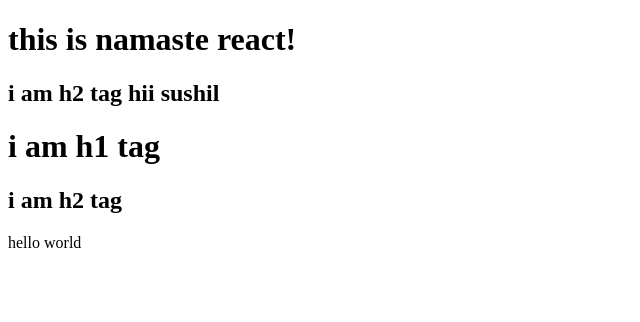
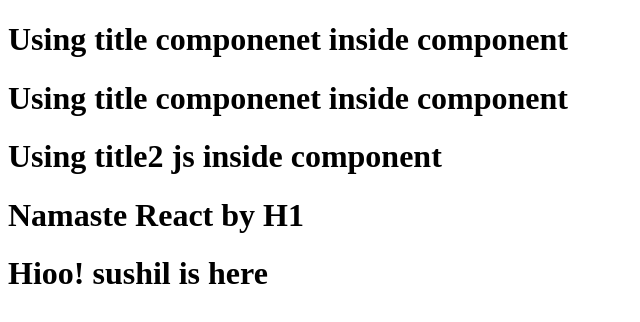
Before and after one commit to Sushilkushwah14/NamasteReact8-3-24, a React app: page / in a window 1280 px wide. Shown: the whole page, without its empty margins (0-640 px from the left). Built offline with nearby package versions, Linux system fonts and the light colour scheme.

Commit message:
learn components and jsx

```diff
--- a/App.js
+++ b/App.js
@@ -1,20 +1,37 @@
 import React from "react";
 import ReactDOM from "react-dom/client";
 
+// const heading=React.createElement(
+//     "h1",{id:"heading"},
+//     "namaste react"
+// )
+// console.log(heading);
 
+//they are same
 
-const parent=React.createElement("div",{id:"parent"},[
-    React.createElement("div",{id:"child"},[
-        React.createElement("h1",{},"this is namaste react!"),
-        React.createElement("h2",{},"i am h2 tag hii sushil")
-    ]),
-    React.createElement("div",{id:"child2"},[
-        React.createElement("h1",{},"i am h1 tag"),
-        React.createElement("h2",{},"i am h2 tag")
-    ]),
+const Title=()=>(
+            [
+               <h1 id="heading" className="root" tabIndex="1 ">
+                   Using title componenet inside component
+               </h1>,
+            ]
+        )
+const Title2=(
+            [
+               <h1 id="heading" className="root" tabIndex="1 ">
+                   Using title2 js inside component
+               </h1>,
+            ]
+        )
 
-]);
-
-
+const Heading=()=>(
+    <div id="container">
+       <Title/>
+       {Title()}
+       {Title2}
+       {console.log("jai balaji")}
+      <h1 className="heading">Namaste React by H1</h1>
+    </div>
+)
 ReactDOM.createRoot(document.getElementById("root"))
-.render(parent)
+    .render(<Heading/>)
--- a/index.html
+++ b/index.html
@@ -7,9 +7,8 @@
     <link rel="stylesheet" href="./index.css">
 </head>
 <body>
-    <div id="root">hii iam sushil</div>
-    <p class="css">hello world</p>
-    <script></script>
+    <div id="root"></div>
+   <h1>Hioo! sushil is here</h1>
 
 
 <script type="module" src="./App.js"></script>
--- a/package.json
+++ b/package.json
@@ -5,7 +5,7 @@
   "main": "App.js",
   "scripts": {
     "start": "parcel index.html",
-    "Build": "parcel build index.html",
+    "build": "parcel build index.html",
     "test": "jest"
   },
   "repository": {
```
